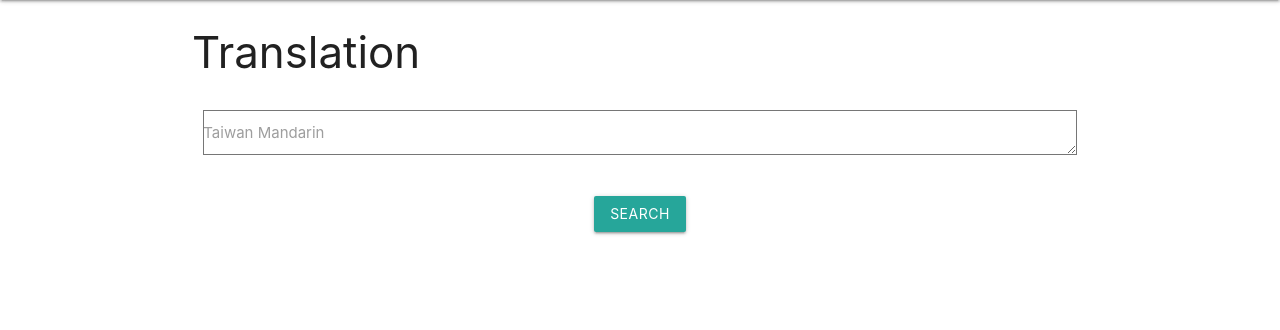
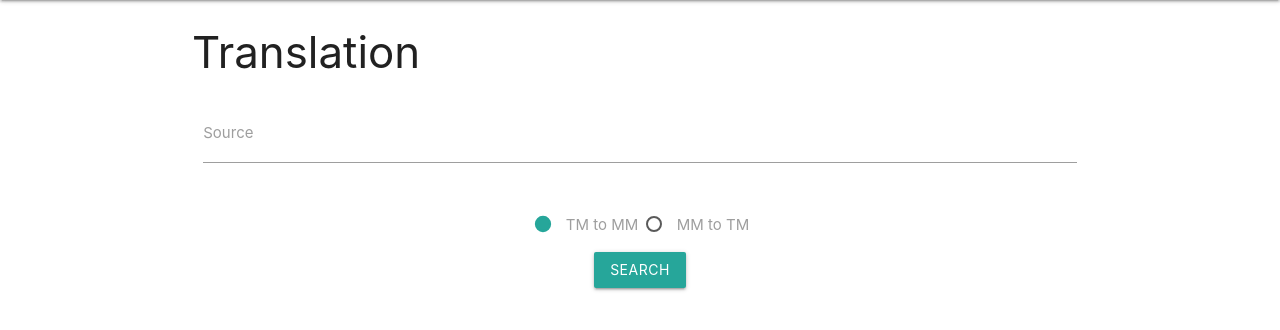
Before and after one commit to dachenlian/cwb-parallel, a Django app: page /translate/ in a window 1280 px wide. Shown: the part 64-394 px from the top of the page. Run offline with Django 3.2, Linux system fonts and the light colour scheme; parts of the project's set-up code (start-up, migrations or seed data) failed here and were passed over.

Commit message:
updated translation

```diff
--- a/cwb_parallel/core/views.py
+++ b/cwb_parallel/core/views.py
@@ -56,12 +56,17 @@ class TranslationView(View):
 
     def post(self, request, *args, **kwargs):
 
-        source = self.request.POST.get('translate-box')
+        source = self.request.POST.get('translate-src')
         source = " ".join(list(source))
+        trans_direction = self.request.POST.get('trans-direction')
+        if trans_direction == 'tm2mm':
+            model_id = 100
+        else:
+            model_id = 101
 
         print(source)
         data = [{
-            'id': 100,
+            'id': model_id,
             'src': source
         }]
 
@@ -71,7 +76,7 @@ class TranslationView(View):
         target = "".join(r.get('tgt').split(' '))
 
         context = {
-            'source': self.request.POST.get('translate-box'),
+            'source': self.request.POST.get('translate-src'),
             'target': target
         }
 
--- a/cwb_parallel/static/css/style.css
+++ b/cwb_parallel/static/css/style.css
@@ -2,3 +2,10 @@
 /*    padding-left: 25px;*/
 /*    !*content: 'Test';*!*/
 /*}*/
+textarea {
+    font-size: 24px !important;
+}
+textarea:disabled {
+    color: black !important;
+    font-size: 24px;
+}
--- a/cwb_parallel/templates/core/translation.html
+++ b/cwb_parallel/templates/core/translation.html
@@ -6,20 +6,35 @@
             {% csrf_token %}
             <div class="row">
                 <div class="input-field col s12">
-                    <textarea name="translate-box" id="translate-tw" cols="30" rows="10">{% if source %}{{ source }}{% endif %}</textarea>
-                    <label for="translate-tw">Taiwan Mandarin</label>
+                    <textarea class="materialize-textarea center-align" name="translate-src" id="translate-source"
+                              cols="30" rows="10">{% if source %}{{ source }}{% endif %}</textarea>
+                    <label for="translate-source">Source</label>
                 </div>
             </div>
+            <div class="col-6">
+                <p class="center-align">
+                    <label>
+                        <input type="radio" value="tm2mm" name="trans-direction" checked>
+                        <span>TM to MM</span>
+                    </label>
+                    <label>
+                        <input type="radio" value="mm2tm" name="trans-direction">
+                        <span>MM to TM</span>
+                    </label>
+                </p>
+            </div>
             <p class="center-align">
-                <button type="submit" class="waves-effect waves-light btn">Search</button>
+                <button type="submit" class="waves-effect waves-light btn">{% if target %}New Search {% else %}
+                    Search{% endif %}</button>
             </p>
         </form>
         {% if target %}
             <h4>Result</h4>
             <div class="row">
                 <div class="input-field col s12">
-                    <textarea id="translate-mw" cols="30" rows="10">{{ target }}</textarea>
-                    <label for="translate-mw">Mainland Mandarin</label>
+                    <textarea class="materialize-textarea center-align" id="translate-target" cols="30" rows="10"
+                              disabled>{{ target }}</textarea>
+                    <label for="translate-target">Target</label>
                 </div>
             </div>
         {% endif %}
```
